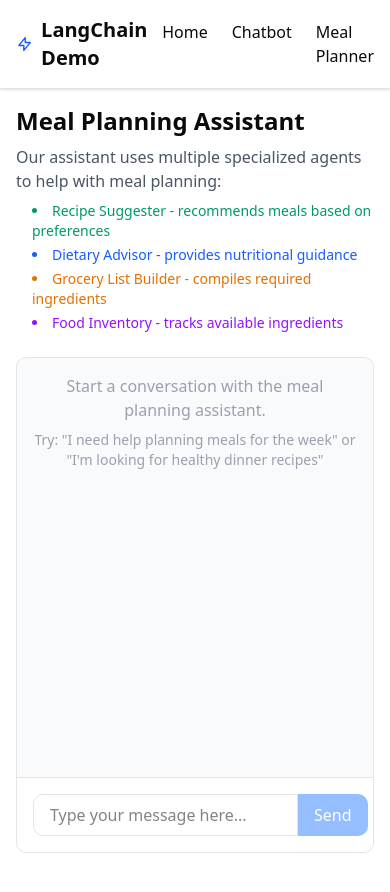
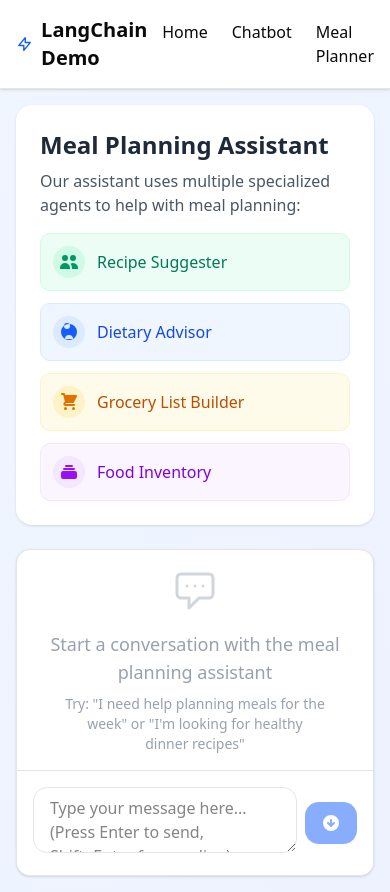
Before and after one commit to realrisman/langchain-integration-demo, a Next.js app: page /meal-planner in a window 390 px wide. Before the commit the page ends 869 px from the top, so only its background shows below. Built offline with nearby package versions, Linux system fonts and the light colour scheme.

Commit message:
feat: enhance MealPlannerPage UI with improved layout, responsive design, and user-friendly message input handling for better interaction with the meal planning assistant

```diff
--- a/src/app/meal-planner/page.tsx
+++ b/src/app/meal-planner/page.tsx
@@ -88,46 +88,114 @@ export default function MealPlannerPage() {
   };
 
   return (
-    <main className="flex flex-col min-h-[calc(100vh-64px)]">
-      <div className="flex-1 max-w-4xl w-full mx-auto p-4 flex flex-col">
-        <div className="mb-6">
-          <h1 className="text-2xl font-bold mb-2">Meal Planning Assistant</h1>
+    <main className="flex flex-col min-h-[calc(100vh-64px)] bg-gradient-to-br from-blue-50 to-indigo-50">
+      <div className="flex-1 max-w-4xl w-full mx-auto p-4 md:p-6 flex flex-col">
+        <div className="bg-white rounded-2xl shadow-sm p-6 mb-6">
+          <h1 className="text-2xl font-bold mb-2 text-gray-800">
+            Meal Planning Assistant
+          </h1>
           <p className="text-gray-600">
             Our assistant uses multiple specialized agents to help with meal
             planning:
           </p>
-          <ul className="list-disc list-inside mt-2 ml-4 space-y-1 text-sm">
-            <li className="text-emerald-600">
-              Recipe Suggester - recommends meals based on preferences
-            </li>
-            <li className="text-blue-600">
-              Dietary Advisor - provides nutritional guidance
-            </li>
-            <li className="text-amber-600">
-              Grocery List Builder - compiles required ingredients
-            </li>
-            <li className="text-purple-600">
-              Food Inventory - tracks available ingredients
-            </li>
-          </ul>
+          <div className="grid grid-cols-1 sm:grid-cols-2 gap-3 mt-4">
+            <div className="flex items-center p-3 bg-emerald-50 rounded-lg border border-emerald-100">
+              <div className="h-8 w-8 rounded-full bg-emerald-100 flex items-center justify-center mr-3">
+                <svg
+                  xmlns="http://www.w3.org/2000/svg"
+                  className="h-5 w-5 text-emerald-600"
+                  viewBox="0 0 20 20"
+                  fill="currentColor"
+                >
+                  <path d="M9 6a3 3 0 11-6 0 3 3 0 016 0zM17 6a3 3 0 11-6 0 3 3 0 016 0zM12.93 17c.046-.327.07-.66.07-1a6.97 6.97 0 00-1.5-4.33A5 5 0 0119 16v1h-6.07zM6 11a5 5 0 015 5v1H1v-1a5 5 0 015-5z" />
+                </svg>
+              </div>
+              <span className="text-emerald-700 font-medium">
+                Recipe Suggester
+              </span>
+            </div>
+            <div className="flex items-center p-3 bg-blue-50 rounded-lg border border-blue-100">
+              <div className="h-8 w-8 rounded-full bg-blue-100 flex items-center justify-center mr-3">
+                <svg
+                  xmlns="http://www.w3.org/2000/svg"
+                  className="h-5 w-5 text-blue-600"
+                  viewBox="0 0 20 20"
+                  fill="currentColor"
+                >
+                  <path
+                    fillRule="evenodd"
+                    d="M10 18a8 8 0 100-16 8 8 0 000 16zm1-14a3 3 0 11-6 0 3 3 0 016 0zm-1 9a4 4 0 00-4 4h8a4 4 0 00-4-4z"
+                    clipRule="evenodd"
+                  />
+                </svg>
+              </div>
+              <span className="text-blue-700 font-medium">Dietary Advisor</span>
+            </div>
+            <div className="flex items-center p-3 bg-amber-50 rounded-lg border border-amber-100">
+              <div className="h-8 w-8 rounded-full bg-amber-100 flex items-center justify-center mr-3">
+                <svg
+                  xmlns="http://www.w3.org/2000/svg"
+                  className="h-5 w-5 text-amber-600"
+                  viewBox="0 0 20 20"
+                  fill="currentColor"
+                >
+                  <path d="M3 1a1 1 0 000 2h1.22l.305 1.222a.997.997 0 00.01.042l1.358 5.43-.893.892C3.74 11.846 4.632 14 6.414 14H15a1 1 0 000-2H6.414l1-1H14a1 1 0 00.894-.553l3-6A1 1 0 0017 3H6.28l-.31-1.243A1 1 0 005 1H3zM16 16.5a1.5 1.5 0 11-3 0 1.5 1.5 0 013 0zM6.5 18a1.5 1.5 0 100-3 1.5 1.5 0 000 3z" />
+                </svg>
+              </div>
+              <span className="text-amber-700 font-medium">
+                Grocery List Builder
+              </span>
+            </div>
+            <div className="flex items-center p-3 bg-purple-50 rounded-lg border border-purple-100">
+              <div className="h-8 w-8 rounded-full bg-purple-100 flex items-center justify-center mr-3">
+                <svg
+                  xmlns="http://www.w3.org/2000/svg"
+                  className="h-5 w-5 text-purple-600"
+                  viewBox="0 0 20 20"
+                  fill="currentColor"
+                >
+                  <path d="M7 3a1 1 0 000 2h6a1 1 0 100-2H7zM4 7a1 1 0 011-1h10a1 1 0 110 2H5a1 1 0 01-1-1zM2 11a2 2 0 012-2h12a2 2 0 012 2v4a2 2 0 01-2 2H4a2 2 0 01-2-2v-4z" />
+                </svg>
+              </div>
+              <span className="text-purple-700 font-medium">
+                Food Inventory
+              </span>
+            </div>
+          </div>
         </div>
 
-        <div className="flex-1 border rounded-lg overflow-hidden flex flex-col bg-gray-50">
-          <div className="flex-1 p-4 overflow-y-auto">
+        <div className="flex-1 border rounded-xl overflow-hidden flex flex-col bg-white shadow-sm">
+          <div className="flex-1 p-4 md:p-6 overflow-y-auto">
             {messages.length === 0 ? (
               <div className="h-full flex items-center justify-center text-gray-400">
-                <div className="text-center">
-                  <p className="mb-2">
-                    Start a conversation with the meal planning assistant.
+                <div className="text-center max-w-md mx-auto">
+                  <div className="mb-4">
+                    <svg
+                      xmlns="http://www.w3.org/2000/svg"
+                      className="h-12 w-12 mx-auto text-gray-300"
+                      fill="none"
+                      viewBox="0 0 24 24"
+                      stroke="currentColor"
+                    >
+                      <path
+                        strokeLinecap="round"
+                        strokeLinejoin="round"
+                        strokeWidth={1.5}
+                        d="M8 10h.01M12 10h.01M16 10h.01M9 16H5a2 2 0 01-2-2V6a2 2 0 012-2h14a2 2 0 012 2v8a2 2 0 01-2 2h-5l-5 5v-5z"
+                      />
+                    </svg>
+                  </div>
+                  <p className="mb-2 font-medium text-lg">
+                    Start a conversation with the meal planning assistant
                   </p>
-                  <p className="text-sm">
+                  <p className="text-sm px-8">
                     Try: &quot;I need help planning meals for the week&quot; or
                     &quot;I&apos;m looking for healthy dinner recipes&quot;
                   </p>
                 </div>
               </div>
             ) : (
-              <div className="space-y-4">
+              <div className="space-y-5">
                 {messages.map((message, index) => (
                   <div
                     key={index}
@@ -136,23 +204,23 @@ export default function MealPlannerPage() {
                     }`}
                   >
                     <div
-                      className={`max-w-[80%] rounded-lg p-3 ${
+                      className={`max-w-[85%] rounded-xl shadow-sm p-4 ${
                         message.role === "user"
-                          ? "bg-blue-500 text-white rounded-tr-none"
+                          ? "bg-blue-600 text-white rounded-tr-none"
                           : message.agent === "recipeSuggester"
-                          ? "bg-emerald-100 rounded-tl-none"
+                          ? "bg-emerald-50 border border-emerald-100 rounded-tl-none"
                           : message.agent === "dietaryAdvisor"
-                          ? "bg-blue-100 rounded-tl-none"
+                          ? "bg-blue-50 border border-blue-100 rounded-tl-none"
                           : message.agent === "groceryListBuilder"
-                          ? "bg-amber-100 rounded-tl-none"
+                          ? "bg-amber-50 border border-amber-100 rounded-tl-none"
                           : message.agent === "foodInventory"
-                          ? "bg-purple-100 rounded-tl-none"
-                          : "bg-gray-100 rounded-tl-none"
+                          ? "bg-purple-50 border border-purple-100 rounded-tl-none"
+                          : "bg-gray-50 border border-gray-100 rounded-tl-none"
                       }`}
                     >
                       {message.role === "agent" && message.agent && (
                         <div
-                          className={`text-xs mb-1 font-medium ${
+                          className={`flex items-center mb-2 ${
                             message.agent === "recipeSuggester"
                               ? "text-emerald-700"
                               : message.agent === "dietaryAdvisor"
@@ -164,6 +232,56 @@ export default function MealPlannerPage() {
                               : "text-gray-700"
                           }`}
                         >
+                          <div
+                            className={`h-6 w-6 rounded-full mr-2 flex items-center justify-center ${
+                              message.agent === "recipeSuggester"
+                                ? "bg-emerald-100"
+                                : message.agent === "dietaryAdvisor"
+                                ? "bg-blue-100"
+                                : message.agent === "groceryListBuilder"
+                                ? "bg-amber-100"
+                                : message.agent === "foodInventory"
+                                ? "bg-purple-100"
+                                : "bg-gray-100"
+                            }`}
+                          >
+                            <svg
+                              xmlns="http://www.w3.org/2000/svg"
+                              className="h-4 w-4"
+                              viewBox="0 0 20 20"
+                              fill="currentColor"
+                            >
+                              {message.agent === "recipeSuggester" && (
+                                <path d="M9 6a3 3 0 11-6 0 3 3 0 016 0zM17 6a3 3 0 11-6 0 3 3 0 016 0zM12.93 17c.046-.327.07-.66.07-1a6.97 6.97 0 00-1.5-4.33A5 5 0 0119 16v1h-6.07zM6 11a5 5 0 015 5v1H1v-1a5 5 0 015-5z" />
+                              )}
+                              {message.agent === "dietaryAdvisor" && (
+                                <path
+                                  fillRule="evenodd"
+                                  d="M10 18a8 8 0 100-16 8 8 0 000 16zm1-14a3 3 0 11-6 0 3 3 0 016 0zm-1 9a4 4 0 00-4 4h8a4 4 0 00-4-4z"
+                                  clipRule="evenodd"
+                                />
+                              )}
+                              {message.agent === "groceryListBuilder" && (
+                                <path d="M3 1a1 1 0 000 2h1.22l.305 1.222a.997.997 0 00.01.042l1.358 5.43-.893.892C3.74 11.846 4.632 14 6.414 14H15a1 1 0 000-2H6.414l1-1H14a1 1 0 00.894-.553l3-6A1 1 0 0017 3H6.28l-.31-1.243A1 1 0 005 1H3zM16 16.5a1.5 1.5 0 11-3 0 1.5 1.5 0 013 0zM6.5 18a1.5 1.5 0 100-3 1.5 1.5 0 000 3z" />
+                              )}
+                              {message.agent === "foodInventory" && (
+                                <path d="M7 3a1 1 0 000 2h6a1 1 0 100-2H7zM4 7a1 1 0 011-1h10a1 1 0 110 2H5a1 1 0 01-1-1zM2 11a2 2 0 012-2h12a2 2 0 012 2v4a2 2 0 01-2 2H4a2 2 0 01-2-2v-4z" />
+                              )}
+                              {![
+                                "recipeSuggester",
+                                "dietaryAdvisor",
+                                "groceryListBuilder",
+                                "foodInventory",
+                              ].includes(message.agent) && (
+                                <path
+                                  fillRule="evenodd"
+                                  d="M18 10a8 8 0 11-16 0 8 8 0 0116 0zm-8-3a1 1 0 00-.867.5 1 1 0 11-1.731-1A3 3 0 0113 8a3.001 3.001 0 01-2 2.83V11a1 1 0 11-2 0v-1a1 1 0 011-1 1 1 0 100-2zm0 8a1 1 0 100-2 1 1 0 000 2z"
+                                  clipRule="evenodd"
+                                />
+                              )}
+                            </svg>
+                          </div>
+                          <span className="text-sm font-medium">
                             {message.agent === "recipeSuggester"
                               ? "Recipe Suggester"
                               : message.agent === "dietaryAdvisor"
@@ -173,9 +291,10 @@ export default function MealPlannerPage() {
                               : message.agent === "foodInventory"
                               ? "Food Inventory"
                               : "System"}
+                          </span>
                         </div>
                       )}
-                      <div className="whitespace-pre-line">
+                      <div className="whitespace-pre-line leading-relaxed">
                         {message.content}
                       </div>
                     </div>
@@ -187,18 +306,31 @@ export default function MealPlannerPage() {
           </div>
 
           <form onSubmit={handleSubmit} className="border-t p-4 bg-white">
-            <div className="flex">
-              <input
-                type="text"
+            <div className="flex items-center gap-2">
+              <div className="flex-1 relative">
+                <textarea
                   value={inputValue}
                   onChange={(e) => setInputValue(e.target.value)}
-                placeholder="Type your message here..."
-                className="flex-1 border rounded-l-lg px-4 py-2 outline-none focus:ring-2 focus:ring-blue-500"
+                  onKeyDown={(e) => {
+                    if (e.key === "Enter") {
+                      if (e.shiftKey) {
+                        // Allow default behavior (new line) when Shift+Enter is pressed
+                        return;
+                      } else {
+                        // Prevent default behavior and submit form when only Enter is pressed
+                        e.preventDefault();
+                        handleSubmit(e);
+                      }
+                    }
+                  }}
+                  placeholder="Type your message here... (Press Enter to send, Shift+Enter for new line)"
+                  className="flex-1 w-full border rounded-xl px-4 py-2 outline-none focus:ring-2 focus:ring-blue-500 min-h-[42px] max-h-[160px] resize-y"
                   disabled={isLoading}
                 />
+              </div>
               <button
                 type="submit"
-                className="bg-blue-500 text-white px-4 py-2 rounded-r-lg font-medium hover:bg-blue-600 focus:outline-none focus:ring-2 focus:ring-blue-500 focus:ring-offset-2 disabled:opacity-50 disabled:cursor-not-allowed"
+                className="bg-blue-600 text-white min-h-[42px] px-4 rounded-xl font-medium hover:bg-blue-700 focus:outline-none focus:ring-2 focus:ring-blue-500 focus:ring-offset-2 disabled:opacity-50 disabled:cursor-not-allowed transition-colors flex items-center justify-center"
                 disabled={isLoading || !inputValue.trim()}
               >
                 {isLoading ? (
@@ -226,7 +358,21 @@ export default function MealPlannerPage() {
                     Processing
                   </span>
                 ) : (
-                  "Send"
+                  <span className="flex items-center justify-center">
+                    <svg
+                      xmlns="http://www.w3.org/2000/svg"
+                      className="h-5 w-5"
+                      viewBox="0 0 20 20"
+                      fill="currentColor"
+                    >
+                      <path
+                        fillRule="evenodd"
+                        d="M10 18a8 8 0 100-16 8 8 0 000 16zm3.707-8.707l-3-3a1 1 0 00-1.414 0l-3 3a1 1 0 001.414 1.414L9 9.414V13a1 1 0 102 0V9.414l1.293 1.293a1 1 0 001.414-1.414z"
+                        clipRule="evenodd"
+                        transform="rotate(180, 10, 10)"
+                      />
+                    </svg>
+                  </span>
                 )}
               </button>
             </div>
```
Lines whose indentation alone changed are shown as unchanged.
